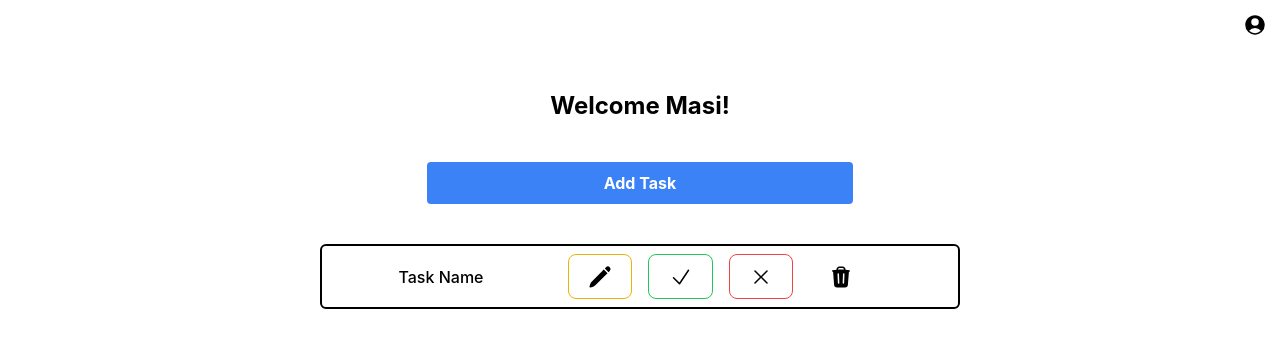
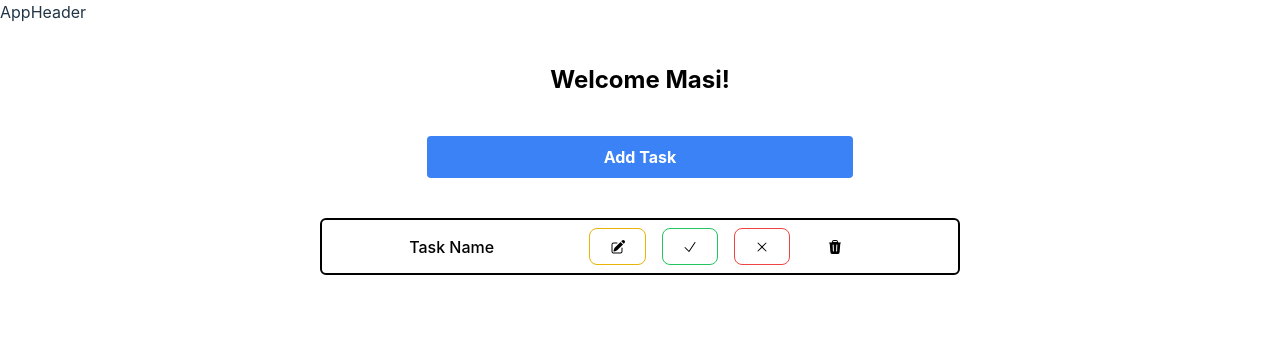
Before and after one commit to MasiMasinga/NativeWind-Tailwind-To-Do-List, a React (Vite) app in the folder web_frontend/: page /tasks in a window 1280 px wide. Shown: the top 348 px of the page. Built offline with nearby package versions, Linux system fonts and the light colour scheme.

Commit message:
feat -  complete and undo task functionality

```diff
--- a/web_frontend/src/common/components/TaskContainer.jsx
+++ b/web_frontend/src/common/components/TaskContainer.jsx
@@ -1,4 +1,10 @@
 import React from 'react'
+
+// React Hero Icons
+import { HiCheck } from "react-icons/hi2";
+import { HiXMark } from "react-icons/hi2";
+import { HiPencilSquare } from "react-icons/hi2";
+import { HiTrash } from "react-icons/hi2";
 
 const TaskContainer = ({
     taskTitle,
@@ -6,33 +12,28 @@ const TaskContainer = ({
     completeTask,
     undoTask,
     deleteTask,
+    state,
 }) => {
     return (
         <div className="flex justify-center text-center">
             <div className="w-6/12 m-10 flex justify-evenly border-2 border-black rounded-md">
                 <div className="self-center">
-                    <h5 className="text-black font-medium">{taskTitle}</h5>
+                    <h5 className={state === true ? "line-through text-black" : "text-black font-medium"}>
+                        {taskTitle}
+                    </h5>
                 </div>
                 <div className="flex">
                     <button className="bg-white m-2 border-yellow-500" onClick={editTask}>
-                        <svg xmlns="http://www.w3.org/2000/svg" viewBox="0 0 24 24" fill="currentColor" className="w-6 h-6 text-black">
-                            <path d="M21.731 2.269a2.625 2.625 0 00-3.712 0l-1.157 1.157 3.712 3.712 1.157-1.157a2.625 2.625 0 000-3.712zM19.513 8.199l-3.712-3.712-12.15 12.15a5.25 5.25 0 00-1.32 2.214l-.8 2.685a.75.75 0 00.933.933l2.685-.8a5.25 5.25 0 002.214-1.32L19.513 8.2z" />
-                        </svg>
+                        <HiPencilSquare className='text-black' />
                     </button>
                     <button className="bg-white m-2 border-green-500" onClick={completeTask}>
-                        <svg xmlns="http://www.w3.org/2000/svg" viewBox="0 0 24 24" fill="currentColor" className="w-6 h-6 text-black">
-                            <path fillRule="evenodd" d="M19.916 4.626a.75.75 0 01.208 1.04l-9 13.5a.75.75 0 01-1.154.114l-6-6a.75.75 0 011.06-1.06l5.353 5.353 8.493-12.739a.75.75 0 011.04-.208z" clipRule="evenodd" />
-                        </svg>
+                        <HiCheck className='text-black' />
                     </button>
                     <button className="bg-white m-2 border-red-500" onClick={undoTask}>
-                        <svg xmlns="http://www.w3.org/2000/svg" viewBox="0 0 24 24" fill="currentColor" className="w-6 h-6 text-black">
-                            <path fillRule="evenodd" d="M5.47 5.47a.75.75 0 011.06 0L12 10.94l5.47-5.47a.75.75 0 111.06 1.06L13.06 12l5.47 5.47a.75.75 0 11-1.06 1.06L12 13.06l-5.47 5.47a.75.75 0 01-1.06-1.06L10.94 12 5.47 6.53a.75.75 0 010-1.06z" clipRule="evenodd" />
-                        </svg>
+                        <HiXMark className='text-black' />
                     </button>
                     <button className="bg-white m-2" onClick={deleteTask}>
-                        <svg xmlns="http://www.w3.org/2000/svg" viewBox="0 0 24 24" fill="currentColor" className="w-6 h-6 text-black">
-                            <path fillRule="evenodd" d="M16.5 4.478v.227a48.816 48.816 0 013.878.512.75.75 0 11-.256 1.478l-.209-.035-1.005 13.07a3 3 0 01-2.991 2.77H8.084a3 3 0 01-2.991-2.77L4.087 6.66l-.209.035a.75.75 0 01-.256-1.478A48.567 48.567 0 017.5 4.705v-.227c0-1.564 1.213-2.9 2.816-2.951a52.662 52.662 0 013.369 0c1.603.051 2.815 1.387 2.815 2.951zm-6.136-1.452a51.196 51.196 0 013.273 0C14.39 3.05 15 3.684 15 4.478v.113a49.488 49.488 0 00-6 0v-.113c0-.794.609-1.428 1.364-1.452zm-.355 5.945a.75.75 0 10-1.5.058l.347 9a.75.75 0 101.499-.058l-.346-9zm5.48.058a.75.75 0 10-1.498-.058l-.347 9a.75.75 0 001.5.058l.345-9z" clipRule="evenodd" />
-                        </svg>
+                        <HiTrash className='text-black' />
                     </button>
                 </div>
             </div>
--- a/web_frontend/src/pages/tasks/index.jsx
+++ b/web_frontend/src/pages/tasks/index.jsx
@@ -4,6 +4,7 @@ import React, { useState } from "react"
 import Button from "../../common/components/Button";
 import Modal from "../../common/components/Modal";
 import TaskContainer from "../../common/components/TaskContainer";
+import AppHeader from '../../common/components/AppHeader'
 
 const Tasks = () => {
   const [showModal, setShowModal] = useState(false);
@@ -11,20 +12,23 @@ const Tasks = () => {
   const [showEditModal, setShowEditModal] = useState(false);
   const [task, setTask] = useState("Task Name");
   const [editTask, setEditTask] = useState(false);
-  const [undoTask, setUndoTask] = useState(false);
-  const [completeTask, setCompleteTask] = useState(false);
   const [deleteTask, setDeleteTask] = useState(false);
+  const [taskState, setTaskState] = useState(false);
+
+  const handleCompleteTask = () => {
+    setTaskState(true);
+    setShowModal(false);
+  };
+
+  const handleUndoTask = () => {
+    setTaskState(false);
+    setShowModal(false);
+  };
 
   return (
     <div className="bg-white h-screen w-screen">
 
-      <div className="flex justify-end w-screen h-15">
-        <button className="p-3 bg-white rounded-none">
-          <svg xmlns="http://www.w3.org/2000/svg" viewBox="0 0 24 24" fill="currentColor" className="w-6 h-6 text-black">
-            <path fillRule="evenodd" d="M18.685 19.097A9.723 9.723 0 0021.75 12c0-5.385-4.365-9.75-9.75-9.75S2.25 6.615 2.25 12a9.723 9.723 0 003.065 7.097A9.716 9.716 0 0012 21.75a9.716 9.716 0 006.685-2.653zm-12.54-1.285A7.486 7.486 0 0112 15a7.486 7.486 0 015.855 2.812A8.224 8.224 0 0112 20.25a8.224 8.224 0 01-5.855-2.438zM15.75 9a3.75 3.75 0 11-7.5 0 3.75 3.75 0 017.5 0z" clipRule="evenodd" />
-          </svg>
-        </button>
-      </div>
+      <AppHeader />
 
       <h5 className='text-black font-bold text-2xl m-5 text-center p-5'>
         Welcome Masi!
@@ -37,16 +41,17 @@ const Tasks = () => {
       <TaskContainer
         taskTitle={task}
         editTask={() => setShowEditModal(true)}
-        completeTask={completeTask}
-        undoTask={undoTask}
+        completeTask={handleCompleteTask}
+        undoTask={handleUndoTask}
         deleteTask={() => setShowDeleteModal(true)}
+        state={taskState}
       />
 
       {
         showModal && (
           <Modal
             taskTitle="Add Task"
-            taskDescription="I always felt like I could do anything. That’s the main thing people are controlled by!"
+            taskDescription="You are about to add a new task. Please enter the task name below."
             onCancel={() => setShowModal(false)}
             onhandleClose={() => setShowModal(false)}
             onSubmit={() => setShowModal(false)}
@@ -59,11 +64,12 @@ const Tasks = () => {
         showDeleteModal && (
           <Modal
             taskTitle="Delete Task"
-            taskDescription="I always felt like I could do anything. That’s the main thing people are controlled by!"
+            taskDescription="You are about to delete this task. Are you sure you want to continue?"
             onCancel={() => setShowDeleteModal(false)}
             onhandleClose={() => setShowDeleteModal(false)}
             onSubmit={() => setShowDeleteModal(false)}
             buttonTitle="Delete"
+            deleteTask={true}
           />
         )
       }
@@ -72,7 +78,7 @@ const Tasks = () => {
         showEditModal && (
           <Modal
             taskTitle="Edit Task"
-            taskDescription="I always felt like I could do anything. That’s the main thing people are controlled by!"
+            taskDescription="You are about to edit this task name. Are you sure you want to continue?"
             onCancel={() => setShowEditModal(false)}
             onhandleClose={() => setShowEditModal(false)}
             onSubmit={() => setShowEditModal(false)}
```
